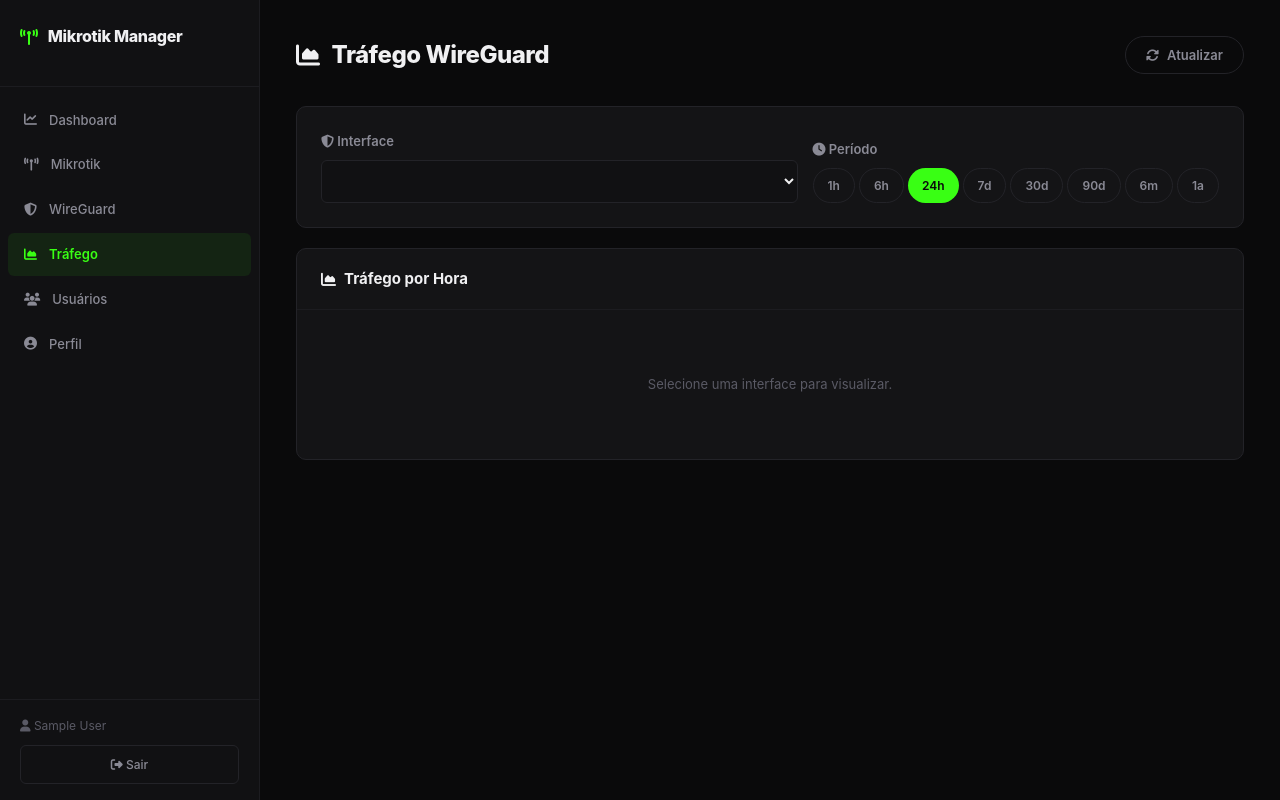
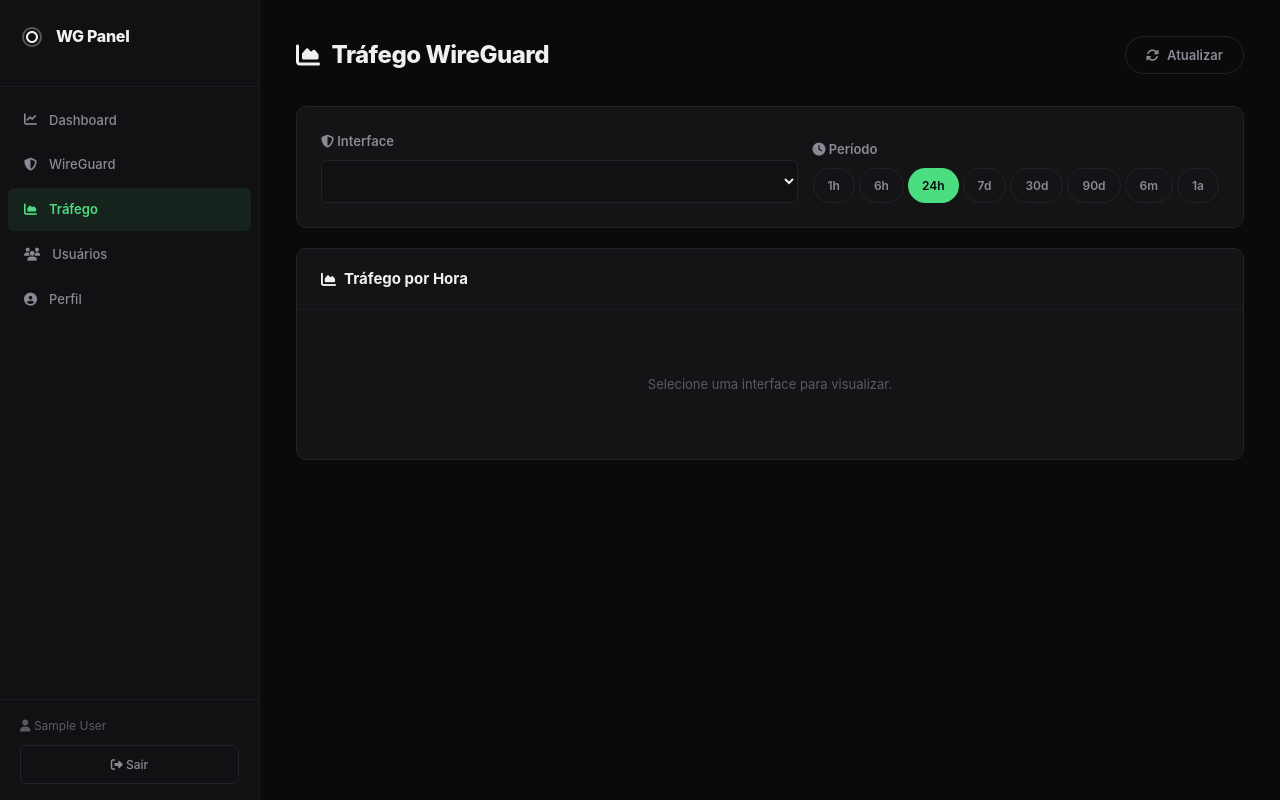
Before and after one commit to delanora/wgpanel, a PHP site: page /traffic in a window 1280 px wide. Run offline with PHP 8.4, Linux system fonts and the light colour scheme; the visitor is signed in with stand-in values (Sample User, id 1); data that the repository does not hold is empty; some libraries are stand-ins or nearby versions.

Commit message:
style: ajustes visuais e renomeação para WG Panel
- Cor accent suavizada de #39ff14 para #4ade80 (verde mais agradável)
- Ícones de stat-cards corrigidos: apenas ícones principais usam accent
- App renomeada de "Mikrotik Manager" para "WG Panel"
- Ícone do sidebar trocado para SVG circular (estilo WireGuard)
- Aba "Mikrotik" removida do menu lateral
- Cores dos gráficos Chart.js atualizadas para novo accent

🤖 Generated with Codebuff
Co-Authored-By: Codebuff <noreply@codebuff.com>

```diff
--- a/database/init.sql
+++ b/database/init.sql
@@ -1,5 +1,5 @@
 -- ============================================
--- Mikrotik Manager - Database Schema
+-- WG Panel - Database Schema
 -- ============================================
 
 -- Tabela de Usuários
--- a/src/assets/css/style.css
+++ b/src/assets/css/style.css
@@ -1,5 +1,5 @@
 /* ============================================
-   Mikrotik Manager - Dark Theme
+   WG Panel - Dark Theme
    ============================================ */
 
 /* Reset e Variáveis */
@@ -16,12 +16,12 @@
     --text-secondary: #8a8a95;
     --text-muted: #5a5a65;
 
-    --accent: #39ff14;
-    --accent-dim: #2bcc10;
-    --accent-bg: rgba(57, 255, 20, 0.08);
-    --accent-border: rgba(57, 255, 20, 0.2);
+    --accent: #4ade80;
+    --accent-dim: #22c55e;
+    --accent-bg: rgba(74, 222, 128, 0.08);
+    --accent-border: rgba(74, 222, 128, 0.2);
 
-    --success: #39ff14;
+    --success: #4ade80;
     --danger: #ff4757;
     --warning: #ffb340;
     --info: #6ec6ff;
@@ -56,7 +56,7 @@ a {
     text-decoration: none;
     transition: color 0.2s;
 }
-a:hover { color: #5fff42; }
+a:hover { color: #6ee7a0; }
 
 /* ============================================
    Login Page
@@ -291,14 +291,20 @@ main.full-page {
     width: 48px;
     height: 48px;
     border-radius: 12px;
-    background: var(--accent-bg);
-    border: 1px solid var(--accent-border);
-    color: var(--accent);
+    background: var(--bg-elevated);
+    border: 1px solid var(--border);
+    color: var(--text-secondary);
     display: flex;
     align-items: center;
     justify-content: center;
     font-size: 18px;
     flex-shrink: 0;
+}
+
+.stat-icon.icon-accent {
+    background: var(--accent-bg);
+    border-color: var(--accent-border);
+    color: var(--accent);
 }
 
 .stat-info h3 {
@@ -447,9 +453,9 @@ main.full-page {
 }
 
 .btn-primary:hover {
-    background: #5fff42;
+    background: #6ee7a0;
     color: #0a0a0b;
-    box-shadow: 0 0 16px rgba(57, 255, 20, 0.2);
+    box-shadow: 0 0 16px rgba(74, 222, 128, 0.15);
 }
 
 .btn-secondary {
@@ -505,7 +511,7 @@ main.full-page {
 }
 
 .alert-success {
-    background: rgba(57, 255, 20, 0.06);
+    background: rgba(74, 222, 128, 0.06);
     color: var(--accent);
     border-color: var(--accent-border);
 }
@@ -537,7 +543,7 @@ main.full-page {
 }
 
 .badge-success {
-    background: rgba(57, 255, 20, 0.1);
+    background: rgba(74, 222, 128, 0.1);
     color: var(--accent);
     border: 1px solid var(--accent-border);
 }
--- a/src/assets/js/app.js
+++ b/src/assets/js/app.js
@@ -1,5 +1,5 @@
 /**
- * Mikrotik Manager - JavaScript Principal
+ * WG Panel - JavaScript Principal
  */
 
 document.addEventListener('DOMContentLoaded', function() {
--- a/src/config/config.php
+++ b/src/config/config.php
@@ -39,7 +39,7 @@ loadEnv($envPath);
 // ======================================================
 // Constantes da aplicação
 // ======================================================
-define('APP_NAME', 'Mikrotik Manager');
+define('APP_NAME', 'WG Panel');
 define('APP_VERSION', '1.0.0');
 define('APP_URL', 'http://localhost:8080');
 
--- a/src/index.php
+++ b/src/index.php
@@ -1,6 +1,6 @@
 <?php
 /**
- * Mikrotik Manager - Front Controller
+ * WG Panel - Front Controller
  * Todas as requisições passam por aqui
  */
 
--- a/src/views/auth/login.php
+++ b/src/views/auth/login.php
@@ -12,8 +12,8 @@
     <div class="login-container">
         <div class="login-card">
             <div class="login-header">
-                <i class="fas fa-tower-broadcast"></i>
-                <h1>Mikrotik Manager</h1>
+                <svg width="48" height="48" viewBox="0 0 24 24" fill="none" style="margin: 0 auto 16px;"><path d="M12 2C6.48 2 2 6.48 2 12s4.48 10 10 10 10-4.48 10-10S17.52 2 12 2zm0 18c-4.41 0-8-3.59-8-8s3.59-8 8-8 8 3.59 8 8-3.59 8-8 8z" fill="currentColor" opacity="0.3"/><path d="M12 6c-3.31 0-6 2.69-6 6s2.69 6 6 6 6-2.69 6-6-2.69-6-6-6zm0 10c-2.21 0-4-1.79-4-4s1.79-4 4-4 4 1.79 4 4-1.79 4-4 4z" fill="currentColor"/></svg>
+                <h1>WG Panel</h1>
                 <p>Faça login para continuar</p>
             </div>
 
--- a/src/views/layouts/header.php
+++ b/src/views/layouts/header.php
@@ -11,14 +11,11 @@
     <?php if (isset($_SESSION['user_id'])): ?>
     <nav class="sidebar">
         <div class="sidebar-header">
-            <h3><i class="fas fa-tower-broadcast"></i> Mikrotik Manager</h3>
+            <h3><svg width="24" height="24" viewBox="0 0 24 24" fill="none" style="margin-right: 2px;"><path d="M12 2C6.48 2 2 6.48 2 12s4.48 10 10 10 10-4.48 10-10S17.52 2 12 2zm0 18c-4.41 0-8-3.59-8-8s3.59-8 8-8 8 3.59 8 8-3.59 8-8 8z" fill="currentColor" opacity="0.3"/><path d="M12 6c-3.31 0-6 2.69-6 6s2.69 6 6 6 6-2.69 6-6-2.69-6-6-6zm0 10c-2.21 0-4-1.79-4-4s1.79-4 4-4 4 1.79 4 4-1.79 4-4 4z" fill="currentColor"/></svg> WG Panel</h3>
         </div>
         <ul class="nav-menu">
             <li><a href="/dashboard" class="<?= $_SERVER['REQUEST_URI'] === '/dashboard' ? 'active' : '' ?>">
                 <i class="fas fa-chart-line"></i> Dashboard
-            </a></li>
-            <li><a href="/mikrotik" class="<?= str_contains($_SERVER['REQUEST_URI'], '/mikrotik') ? 'active' : '' ?>">
-                <i class="fas fa-tower-broadcast"></i> Mikrotik
             </a></li>
             <li><a href="/wireguard" class="<?= str_contains($_SERVER['REQUEST_URI'], '/wireguard') ? 'active' : '' ?>">
                 <i class="fas fa-shield-halved"></i> WireGuard
--- a/src/views/traffic/index.php
+++ b/src/views/traffic/index.php
@@ -51,7 +51,7 @@
 <?php if ($selectedInterface > 0): ?>
 <div class="stats-grid" style="margin-bottom: 20px;">
     <div class="stat-card">
-        <div class="stat-icon" style="background: var(--success);"><i class="fas fa-arrow-down"></i></div>
+        <div class="stat-icon icon-accent"><i class="fas fa-arrow-down"></i></div>
         <div class="stat-info">
             <h3><?= \App\Controller\WireguardPeerController::formatBytes((int) $summary['total_rx']) ?></h3>
             <p>Total Recebido (RX)</p>
@@ -59,7 +59,7 @@
     </div>
 
     <div class="stat-card">
-        <div class="stat-icon" style="background: var(--info);"><i class="fas fa-arrow-up"></i></div>
+        <div class="stat-icon"><i class="fas fa-arrow-up"></i></div>
         <div class="stat-info">
             <h3><?= \App\Controller\WireguardPeerController::formatBytes((int) $summary['total_tx']) ?></h3>
             <p>Total Enviado (TX)</p>
@@ -67,7 +67,7 @@
     </div>
 
     <div class="stat-card">
-        <div class="stat-icon" style="background: var(--warning);"><i class="fas fa-bolt"></i></div>
+        <div class="stat-icon"><i class="fas fa-bolt"></i></div>
         <div class="stat-info">
             <h3><?= \App\Controller\WireguardPeerController::formatBytes((int) $summary['peak_rx']) ?></h3>
             <p>Pico RX</p>
@@ -75,7 +75,7 @@
     </div>
 
     <div class="stat-card">
-        <div class="stat-icon" style="background: var(--primary);"><i class="fas fa-bolt"></i></div>
+        <div class="stat-icon"><i class="fas fa-bolt"></i></div>
         <div class="stat-info">
             <h3><?= \App\Controller\WireguardPeerController::formatBytes((int) $summary['peak_tx']) ?></h3>
             <p>Pico TX</p>
@@ -121,7 +121,7 @@ var chart = new Chart(document.getElementById('trafficChart'), {
             {
                 label: 'Recebido (RX)',
                 data: rxData,
-                borderColor: '#39ff14',
+                borderColor: '#4ade80',
                 backgroundColor: 'rgba(57, 255, 20, 0.1)',
                 fill: true,
                 tension: 0.3,
```
Also changed, not shown: PROJETO.md (+1 -1 lines), src/views/dashboard/index.php (+5 -5 lines), README.md.
